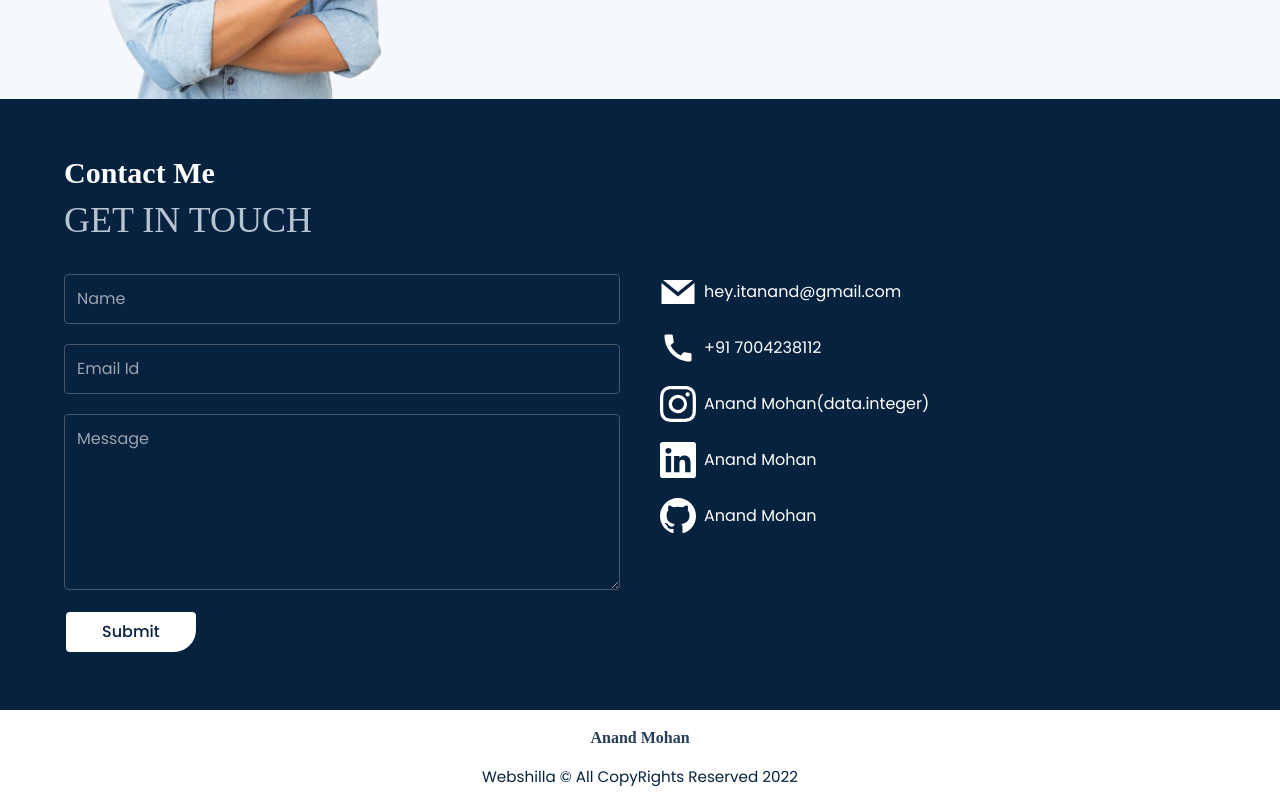
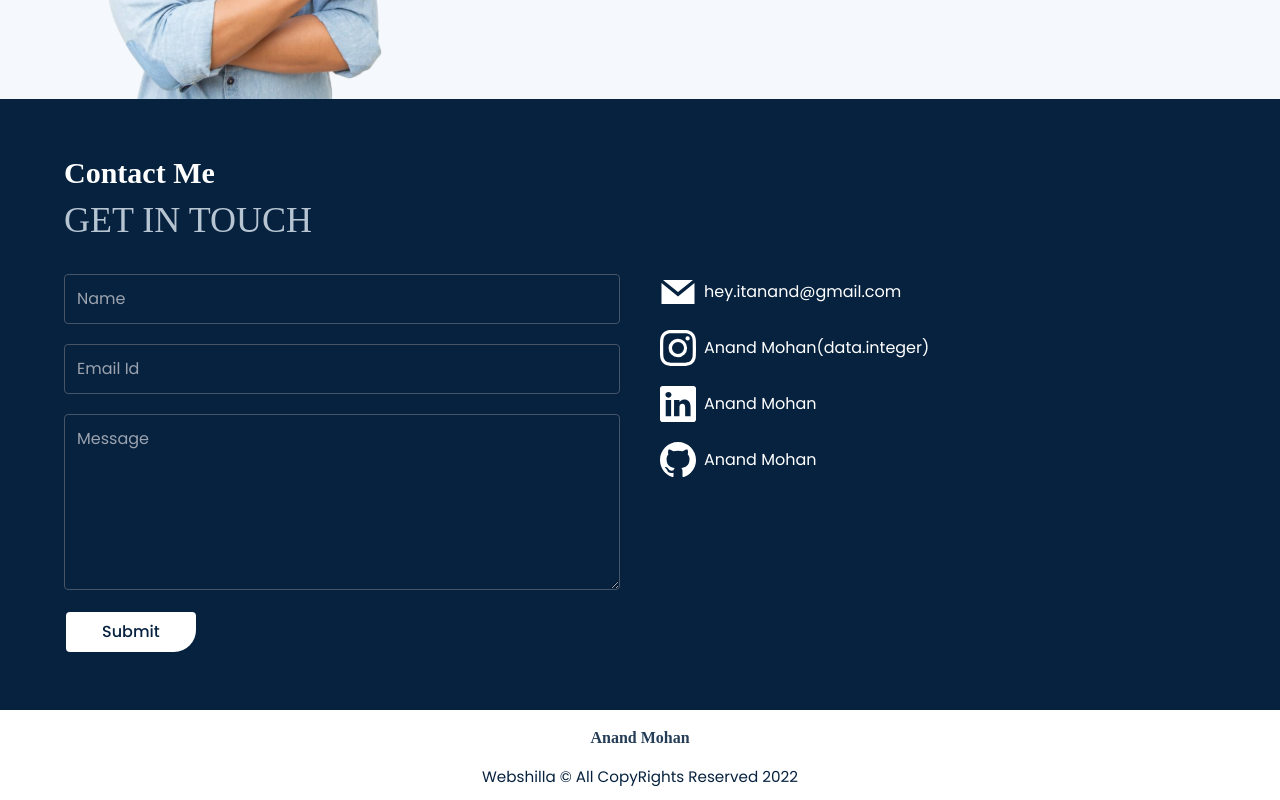
Before and after one commit to itanand/My-Portfolio-Website, a React (Vite) app: page / in a window 1280 px wide. Shown: the part 4088-4888 px from the top of the page. Built offline with nearby package versions, Linux system fonts and the light colour scheme; a web font is replaced by a local one.

Commit message:
Update Content.js

```diff
--- a/src/Content.js
+++ b/src/Content.js
@@ -226,11 +226,7 @@ export const content = {
         icon: GrMail,
         link: "mailto:hey.itanand@gmail.com",
       },
-      {
-        text: "+91 7004238112",
-        icon: MdCall,
-        link: "https://wa.me/7004238112",
-      },
+
       {
         text: "Anand Mohan(data.integer)",
         icon: BsInstagram,
```
